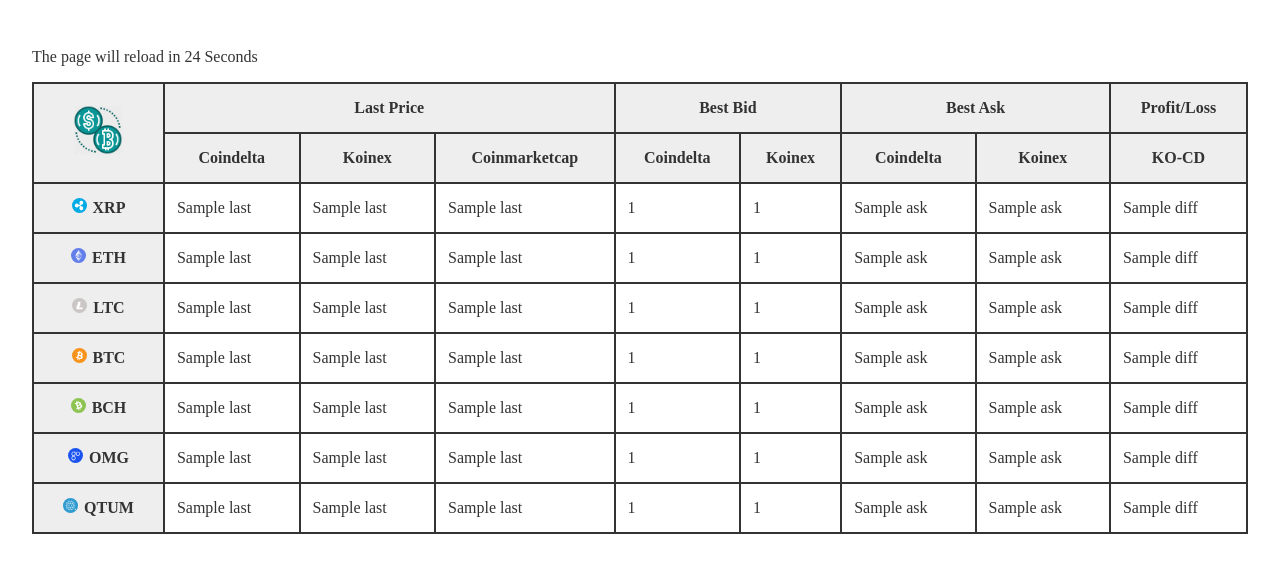
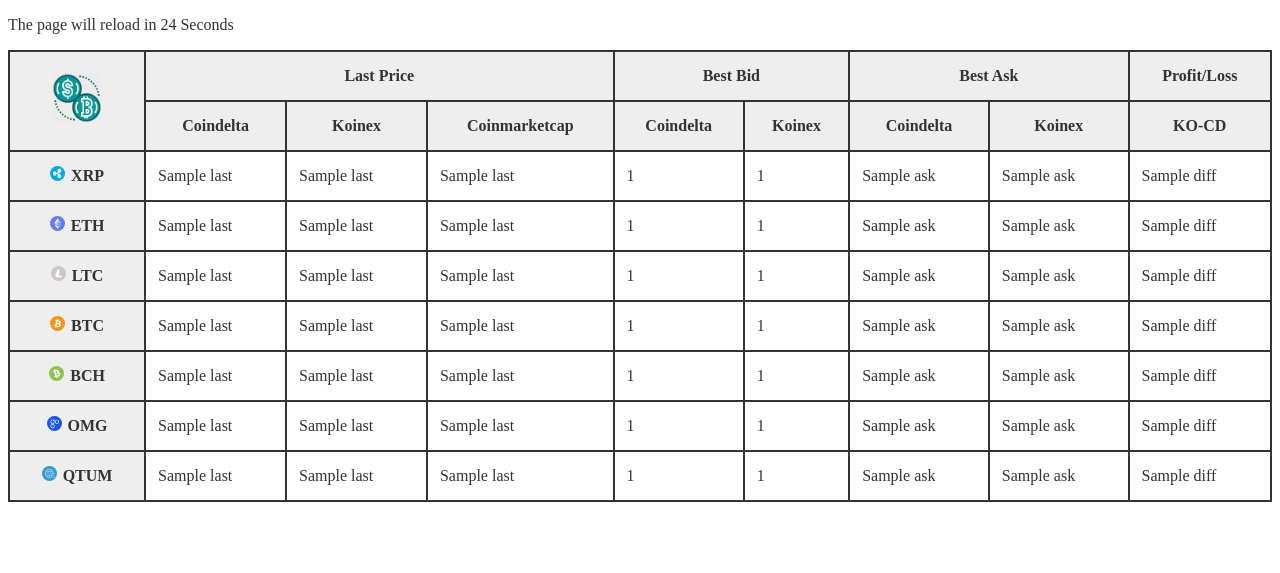
Before and after one commit to rahul3103/crypto, a Flask app: template templates/index.html in a window 1280 px wide. Shown: the top 573 px of the page. Run offline with Flask 2, Linux system fonts and the light colour scheme; the template is opened without the code that fills it: most values are stand-ins (such as "Sample title", 1, 10 or a date in 2020).

Commit message:
padding removed

```diff
--- a/static/styles/index.css
+++ b/static/styles/index.css
@@ -1,6 +1,6 @@
 body {
   color: #333;
-  padding: 1.5em;
+  padding: 0;
 }
 table {
   border-collapse: collapse;
```
